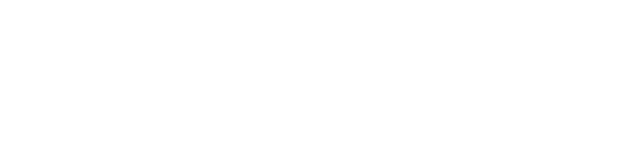
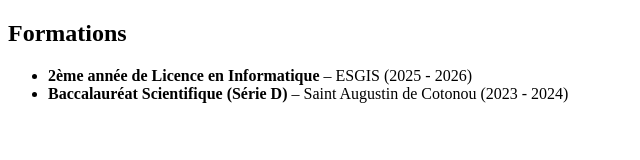
Before and after one commit to Del640/git-mon-cv, a plain HTML site: page index.html in a window 1280 px wide. Shown: the whole page, without its empty margins (0-640 px from the left). Drawn offline with Linux system fonts and the light colour scheme.

Commit message:
mise en place de la section formations

```diff
--- a/index.html
+++ b/index.html
@@ -7,6 +7,17 @@
     <link rel="stylesheet" href="style.css">
 </head>
 <body>
+    <section id="formations">
+    <h2>Formations</h2>
+    <ul>
+        <li>
+            <strong>2ème année de Licence en Informatique</strong> – ESGIS (2025 - 2026)
+        </li>
+        <li>
+            <strong>Baccalauréat Scientifique (Série D)</strong> – Saint Augustin de Cotonou (2023 - 2024)
+        </li>
+    </ul>
+</section>
 
 </body>
 </html>
```
